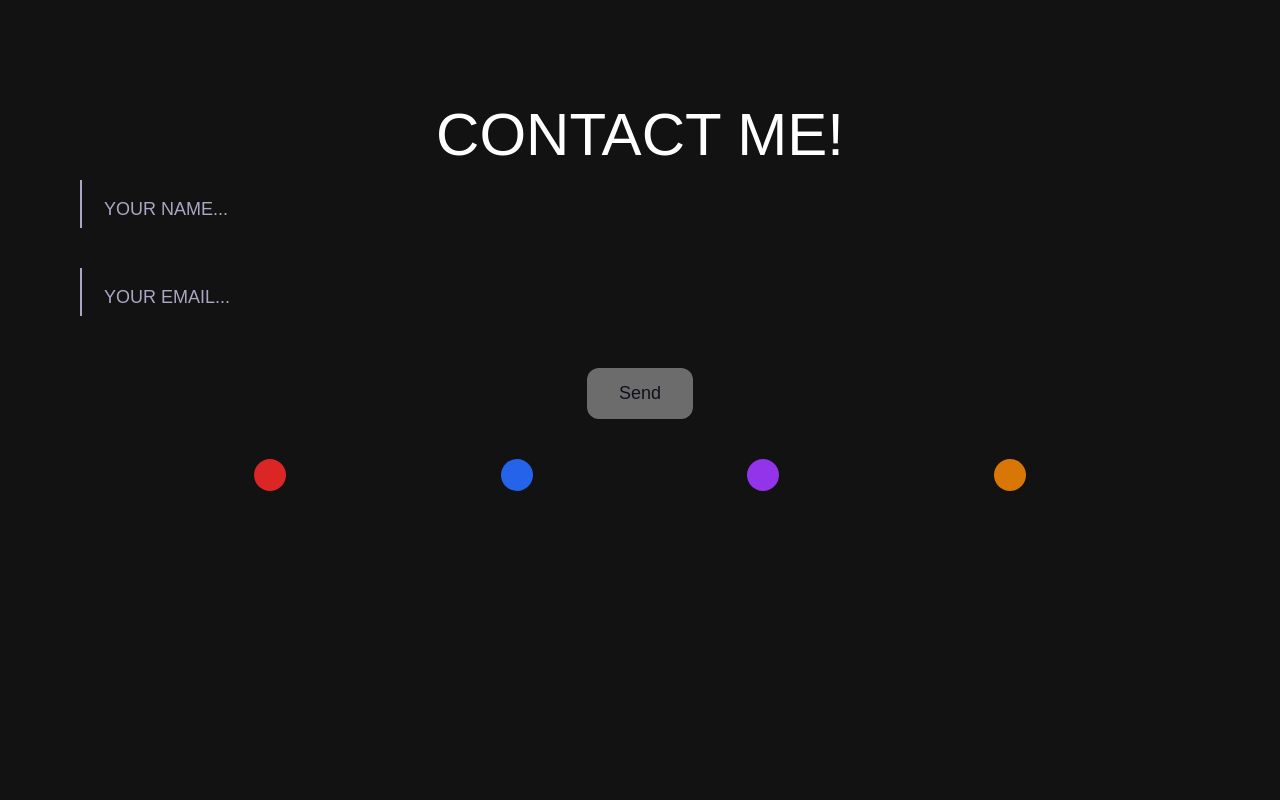
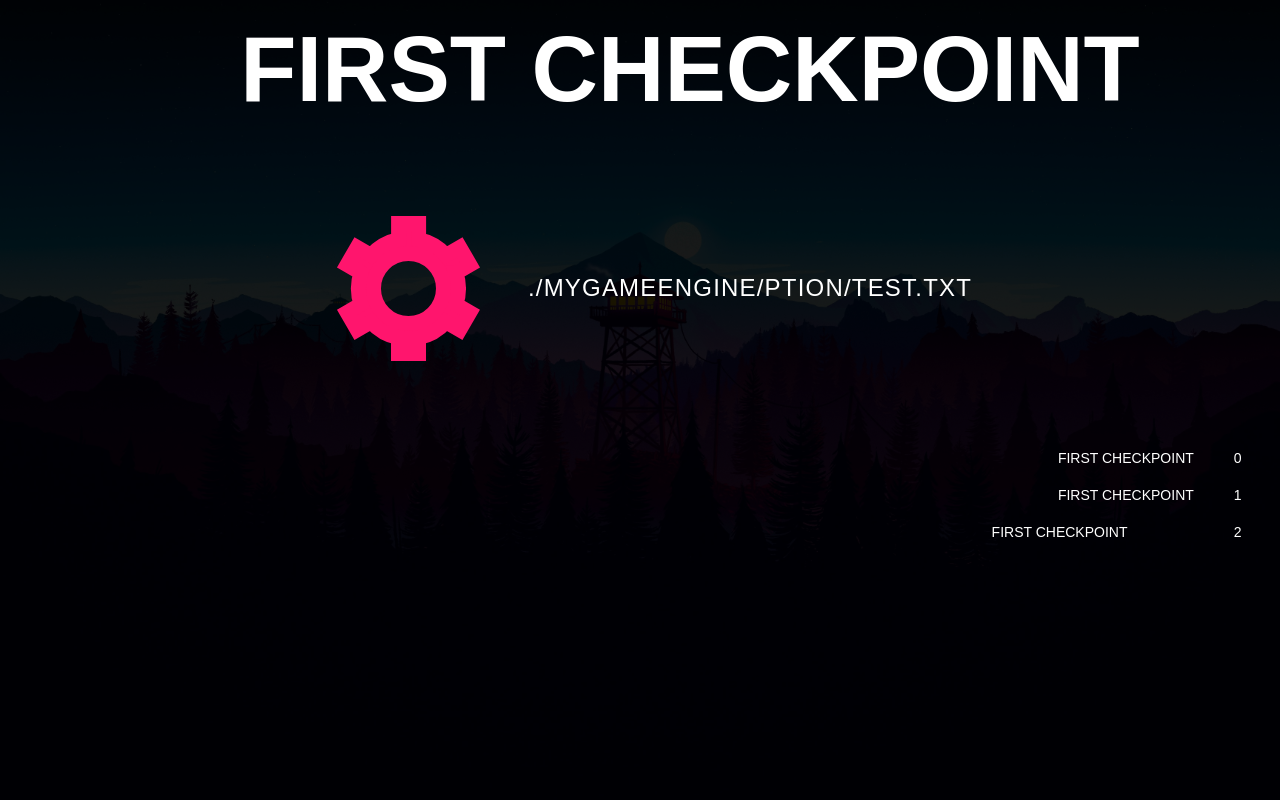
Before and after one commit to Cober-t/Cober-t.github.io, a React (Vite) app: page /unity in a window 1280 px wide. Shown: the top 800 px of the page. Built offline with nearby package versions, Linux system fonts and the light colour scheme.

Commit message:
[Fix] Refactorizacion part 2

```diff
--- a/src/assets/toolGameEngine.json
+++ b/src/assets/toolGameEngine.json
@@ -6,7 +6,7 @@
         [
             {
                 "name": "first checkpoint",
-                "description": "./myGameEngine/description/test.txt",
+                "description": "./myGameEngine/\ndddddescription/test.txt",
                 "animation": "./myGameEngine/animation/testAnimation.svg",
                 "main": true
             },
--- a/src/components/App.jsx
+++ b/src/components/App.jsx
@@ -22,7 +22,7 @@ export default function App() {
                 } />
             </Routes>
 
-            <Contact />
+            {/* <Contact /> */}
         </div>
     )
 }
--- a/src/components/ToolIndex.jsx
+++ b/src/components/Index.jsx
@@ -1,11 +1,11 @@
 import { styles } from "../styles"
 
-export default function ToolIndex(props) {
+export default function Index({ commits }) {
 
     return (
 		<div className='fixed z-10 top-1/2 left-1/2 -translate-x-[53%] translate-y-1/2
         flex flex-col w-full items-end justify-end text-[14px] gap-4 uppercase font-titleSections font-semibold'>
-        {props.items && props.items[1].commits.map(function(commit, index)
+        {commits.map(function(commit, index)
         {
             if (commit.main)
             {
--- a/src/components/NavBar.jsx
+++ /dev/null
@@ -1,25 +0,0 @@
-import { Link } from "react-router-dom";
-
-
-export default function NavBar() {
-
-
-    function ChangeTool(props) {
-
-      const color = "bg-white hover:bg-gray-700"
-      // Switch color for each tool
-      if (window.location.href === props.path)
-        color = "bg-orange hover:bg-red-700"
-
-      console.log(window.location.href)
-      return <a className={`${color} h-5 w-5 rounded-full mb-[50px]`}/>
-    }
-
-    return (
-      <div className={`absolute justify-center flex flex-row w-full h-screen items-end gap-5`}>
-        <Link to="/"> <ChangeTool path="/"/> </Link>
-        <Link to="/unity"> <ChangeTool path="/unity"/> </Link>
-        <Link to="/python"> <ChangeTool path="/python"/> </Link>
-      </div>
-    )
-}
--- a/src/components/NodeCommit.jsx
+++ b/src/components/NodeCommit.jsx
@@ -1,17 +1,18 @@
+import { useEffect } from "react"
 import '../style.css'
 
-export default function NodeCommit(props) {
+export default function NodeCommit({ name, animation, description, index }) {
 
     return (
-        <div className='flex flex-col items-center jusity-center w-full h-screen text-[92px] uppercase'>
-            <div className={`flex flex-row items-center justify-center w-full mr-[-100px] mb-[50px]`}>
-                {props.name}
-            </div>
+        <div className='whitespace-pre-line flex flex-col items-center jusity-center w-full h-screen text-[92px] uppercase'>
+            <p className={`flex flex-row items-center justify-center w-full mr-[-100px] mb-[50px]`}>
+                {name}
+            </p>
             <div className='flex flex-row w-full items-center justify-center gap-5'>
-                <img src={props.animation} alt="React Logo" className='w-[200px] h-[200px]'/>
-                <div className='flex flex-row max-w-[750px] tracking-wider h-full text-[24px] font-regular items-center'>
-                    {props.description}
-                </div>
+                <img src={animation} alt="React Logo" className='w-[200px] h-[200px]'/>
+                <p className='flex flex-row max-w-[750px] tracking-wider h-full text-[24px] font-regular items-center'>
+                    {description}
+                </p>
             </div>
         </div>
     )
--- /dev/null
+++ b/src/components/SplashScreen.jsx
@@ -0,0 +1,79 @@
+import { useState, useContext, useEffect } from "react"
+import { Link } from "react-router-dom";
+import '../style.css'
+import { ToolContext } from "./ToolBranch.jsx";
+
+
+export default function SplashScreen({ splashImage, name }) {
+
+	const { loadData } = useContext(ToolContext)
+
+	function NavColor(path) {
+		let color = "bg-white hover:bg-gray-700"
+		let currentPath = window.location.href
+		let lastSlashIndex = currentPath.lastIndexOf("/")
+
+		if (currentPath.substring(lastSlashIndex, currentPath.length) === path)
+			color = "bg-orange hover:bg-red-700"
+
+		return color
+	}
+
+	return (
+	<>
+		<div style={{'--image-url': `url(${splashImage})`}}
+		className='z-10 fixed h-screen w-full justify-center items-center
+		top-1/2 left-1/2 -translate-x-1/2 -translate-y-1/2'>
+		</div>
+
+		<div className='absolute z-10 flex flex-row h-screen w-full'>
+
+			<div className='flex flex-row h-screen w-full justify-center items-center'>
+
+				<div style={{'--image-url': `url(${splashImage})`}}
+				className={`bg-[image:var(--image-url)] flex flex-row h-screen w-full
+					bg-center bg-cover bg-no-repeat bg-clip-text items-center justify-center
+					whitespace-pre-line text-transparent`}>
+
+					<p className='text-stroke tracking-tighter font-["Ignite"] justify-center text-center
+					h-screen leading-[280px] w-full flex flex-row items-center font-regular text-[350px]'>
+						{`${name}`}
+					</p>
+				</div>
+
+				{/* Copy of the text for outline */}
+				<div style={{'--image-url': `url(${splashImage})`}}
+				className={`absolute bg-[image:var(--image-url)] flex flex-row h-screen w-full
+					bg-center bg-cover bg-no-repeat bg-clip-text items-center justify-center
+					whitespace-pre-line text-transparent`}>
+
+					<p className='tracking-tighter font-["Ignite"] justify-center h-screen text-center
+					leading-[280px] w-full flex flex-row items-center text-[350px]'>
+						{`${name}`}
+					</p>
+				</div>
+
+			</div>
+
+			{/* NAV BAR */}
+			<div className={`absolute justify-center flex flex-row w-full h-screen items-end gap-5`}>
+				<Link onClick={loadData} to="/" className={`${NavColor("/")} h-5 w-5 rounded-full mb-[50px]`}/>
+				<Link onClick={loadData} to="/unity" className={`${NavColor("/unity")} h-5 w-5 rounded-full mb-[50px]`}/>
+				<Link onClick={loadData} to="/python" className={`${NavColor("/python")} h-5 w-5 rounded-full mb-[50px]`}/>
+			</div>
+
+		</div>
+
+		{/* Tranparent background Image / Gif */}
+		<div className='fixed top-1/2 left-1/2 -translate-x-1/2 -translate-y-1/2 flex flex-row h-screen w-full'>
+
+			<div style={{'--image-url': `url(${splashImage})`}}
+			className={`absolute bg-[image:var(--image-url)] flex flex-row h-screen w-full
+				bg-center bg-cover bg-no-repeat`}>
+
+				<div className='flex flex-row w-full h-screen bg-toolBGColor opacity-90'/>
+			</div>
+		</div>
+	</>
+	)
+}
--- a/src/components/ToolBranch.jsx
+++ b/src/components/ToolBranch.jsx
@@ -1,74 +1,24 @@
-import React, { useEffect, useState } from 'react';
+import React, { useEffect, useState, createContext } from 'react';
 import NodeCommit from './NodeCommit.jsx';
-import ToolIndex from './ToolIndex.jsx';
-import NavBar from './NavBar.jsx';
+import Index from './Index.jsx';
+import SplashScreen from "./SplashScreen.jsx"
 
-function SplashScreen(props)
-{
-	return (
-	<>
-		<div style={{'--image-url': `url(${props.tool[1].splashImage})`}}
-		className='z-10 fixed h-screen w-full justify-center items-center
-		top-1/2 left-1/2 -translate-x-1/2 -translate-y-1/2'>
-		</div>
+export const ToolContext = createContext();
 
-		<div className='absolute z-10 flex flex-row h-screen w-full'>
-
-			<div className='flex flex-row h-screen w-full justify-center items-center'>
-
-				<div style={{'--image-url': `url(${props.tool[1].splashImage})`}}
-				className={`bg-[image:var(--image-url)] flex flex-row h-screen w-full
-					bg-center bg-cover bg-no-repeat bg-clip-text items-center justify-center
-					whitespace-pre-line text-transparent`}>
-
-					<p className='text-stroke tracking-tighter font-["Ignite"] justify-center text-center
-					h-screen leading-[280px] w-full flex flex-row items-center font-regular text-[350px]'>
-						{`${props.tool[0]}`}
-					</p>
-				</div>
-
-				{/* Copy of the text for outline */}
-				<div style={{'--image-url': `url(${props.tool[1].splashImage})`}}
-				className={`absolute bg-[image:var(--image-url)] flex flex-row h-screen w-full
-					bg-center bg-cover bg-no-repeat bg-clip-text items-center justify-center
-					whitespace-pre-line text-transparent`}>
-
-					<p className='tracking-tighter font-["Ignite"] justify-center h-screen text-center
-					leading-[280px] w-full flex flex-row items-center text-[350px]'>
-						{`${props.tool[0]}`}
-					</p>
-				</div>
-
-			</div>
-
-			<NavBar />
-
-		</div>
-
-		{/* Tranparent background Image / Gif */}
-		<div className='fixed top-1/2 left-1/2 -translate-x-1/2 -translate-y-1/2 flex flex-row h-screen w-full'>
-
-			<div style={{'--image-url': `url(${props.tool[1].splashImage})`}}
-			className={`absolute bg-[image:var(--image-url)] flex flex-row h-screen w-full
-				bg-center bg-cover bg-no-repeat`}>
-
-				<div className='flex flex-row w-full h-screen bg-toolBGColor opacity-90'/>
-			</div>
-		</div>
-	</>
-	)
-}
-
-export default function ToolBranch(props) {
+export default function ToolBranch({ path }) {
 
 	const [data, setData] = useState(
-		{ items: "", name: "" }
+		{ items: "", name: "", customStyle: "" }
 	)
     const [isLoaded, setIsLoaded] = useState(false)
 
+	function loadData() {
+		setIsLoaded(!isLoaded)
+	}
+
 	async function fetchData() {
 		try {
-			await fetch(props.path)
+			await fetch(path)
 			.then(function(response) {
 				if (!response.ok) {
 					throw new Error("Network response was not ok.");
@@ -77,41 +27,40 @@ export default function ToolBranch(props) {
 			})
 			.then((finalData) =>
 			{
-				console.log(Object.entries(finalData)[0][1].commits)
 				setIsLoaded(true)
 				setData({
 					items: Object.entries(finalData)[0],
-					name: Object.entries(finalData)[0]
+					name: data.items[0]
 				})
 			})
-
-
 		}
-		catch(error)
-		{
+		catch(error) {
 			console.log(error)
 		}
 	}
 
-
 	useEffect(function()
 	{
 		fetchData()
-	},
-	[isLoaded]);
 
+	},[isLoaded]);
 
-	return (
-	<div className="bg-hero-pattern bg-cover bg-no-repeat bg-center overflow-scroll no-scrollbar">
-		{/* <div className='relative z-10 flex flex-col items-center justify-end'>
-			{data && data.items.commits.map((commit, index) =>
-				<NodeCommit name={commit.name} animation={commit.animation} index={index}/>
-			)}
+	return ( data && data.items &&
+	<ToolContext.Provider value={{isLoaded, loadData}}>
+		<div className="bg-hero-pattern bg-cover bg-no-repeat bg-center overflow-scroll no-scrollbar">
+			<div className='relative z-10 flex flex-col items-center justify-end'>
+				{data && data.items[1].commits.map((commit, index) =>
+					<NodeCommit name={commit.name}
+							description={commit.description}
+							animation={commit.animation}
+							index={index}/>
+				)}
+				</div>
+
+			<Index commits={data.items[1].commits}/>
+
+			<SplashScreen splashImage={data.items[1].splashImage} name={data.name}/>
 		</div>
-
-		<ToolIndex commits={data.items}/>
-
-		<SplashScreen tool={data.items}/> */}
-	</div>
+	</ToolContext.Provider>
 	)
 }
```
